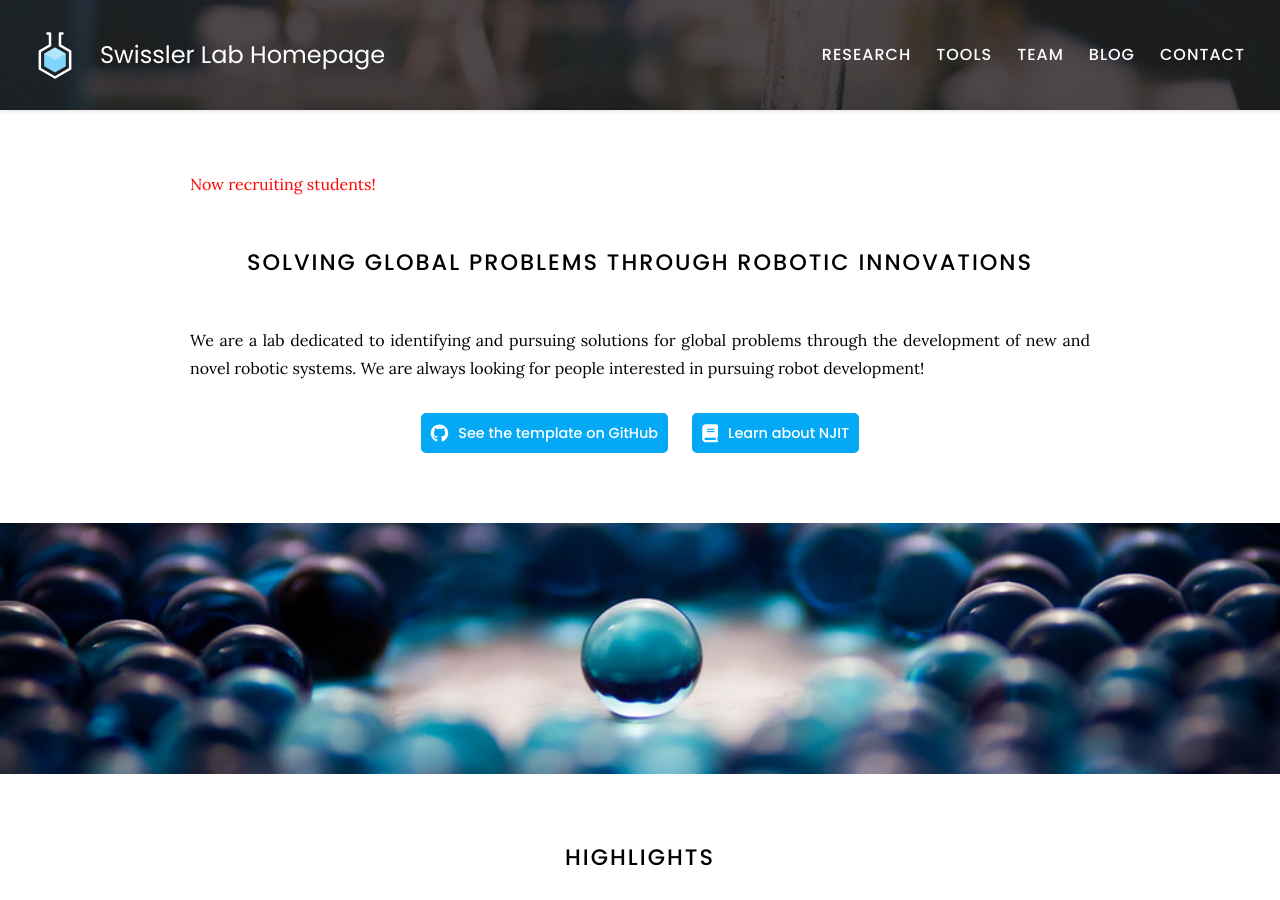
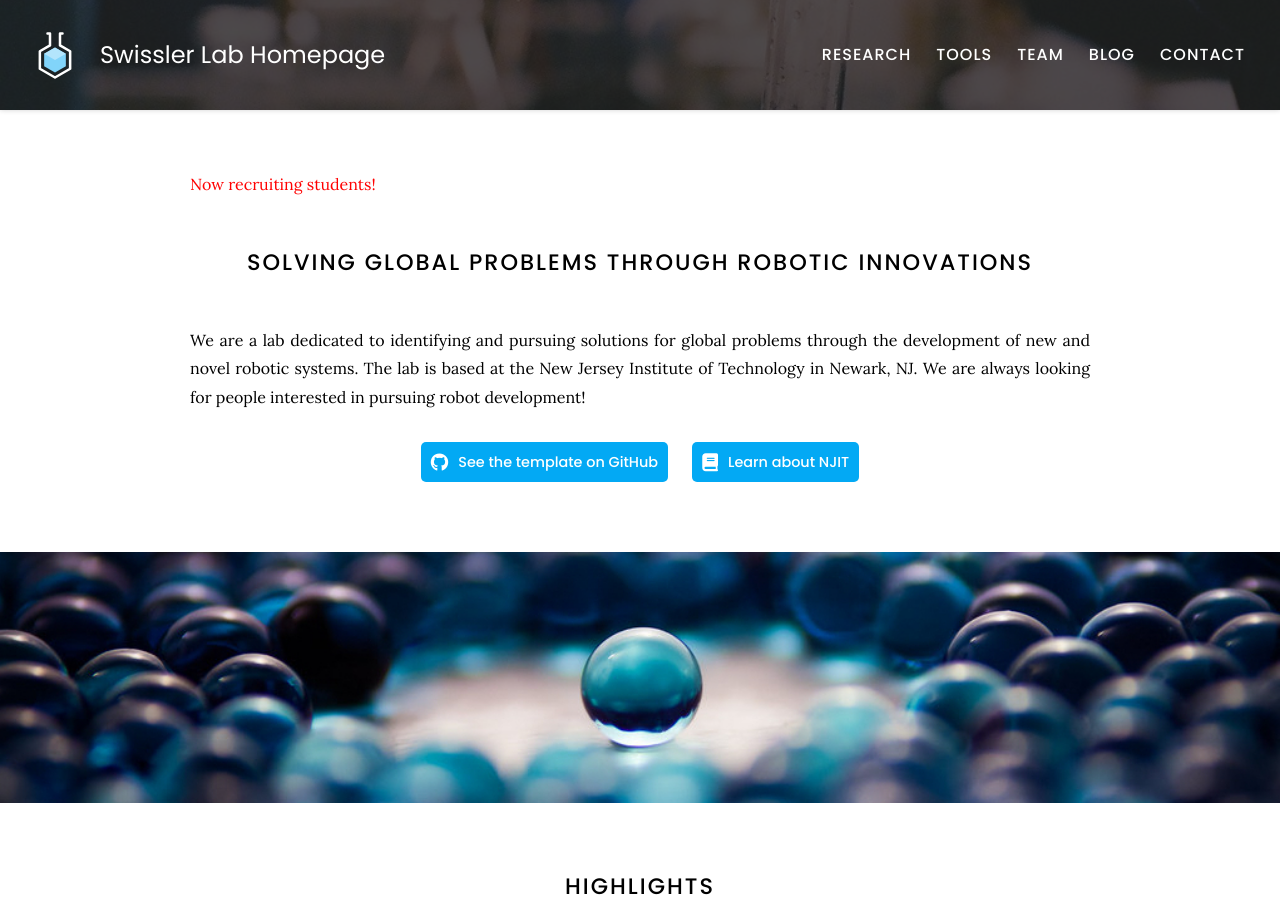
Before and after one commit to innovative-robotics/innovative-robotics.github.io, a Jekyll site: the page built from index.md, in a window 1280 px wide and 900 px high. Built offline with Jekyll 4.4.1, drawn with Linux system fonts in a browser that asks for light colours.

Commit message:
Update index.md

```diff
--- a/index.md
+++ b/index.md
@@ -7,7 +7,7 @@ title: Home
 
 # Solving Global Problems through Robotic Innovations
 
-We are a lab dedicated to identifying and pursuing solutions for global problems through the development of new and novel robotic systems. We are always looking for people interested in pursuing robot development!
+We are a lab dedicated to identifying and pursuing solutions for global problems through the development of new and novel robotic systems. The lab is based at the New Jersey Institute of Technology in Newark, NJ. We are always looking for people interested in pursuing robot development!
 
 {%
   include link.html
```
